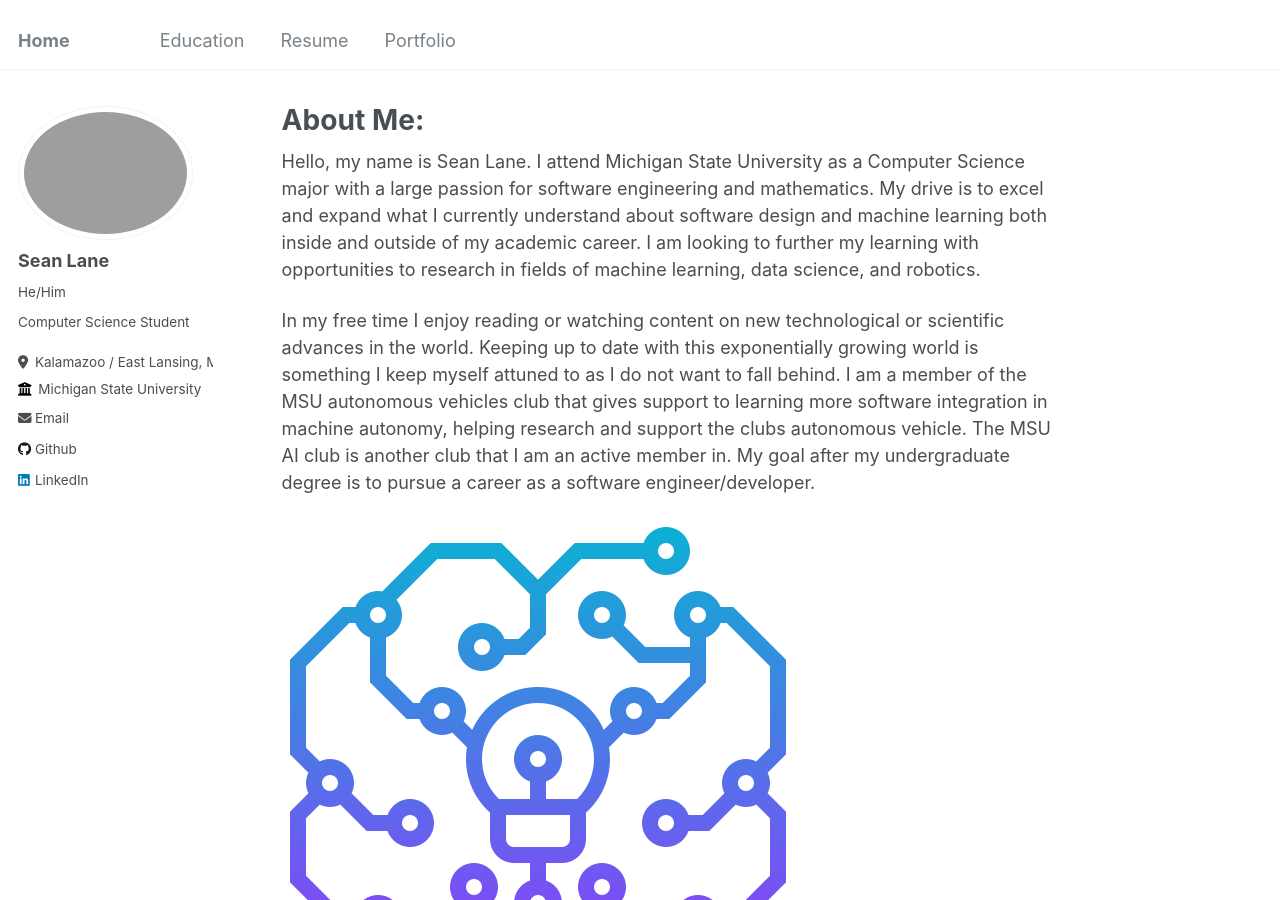
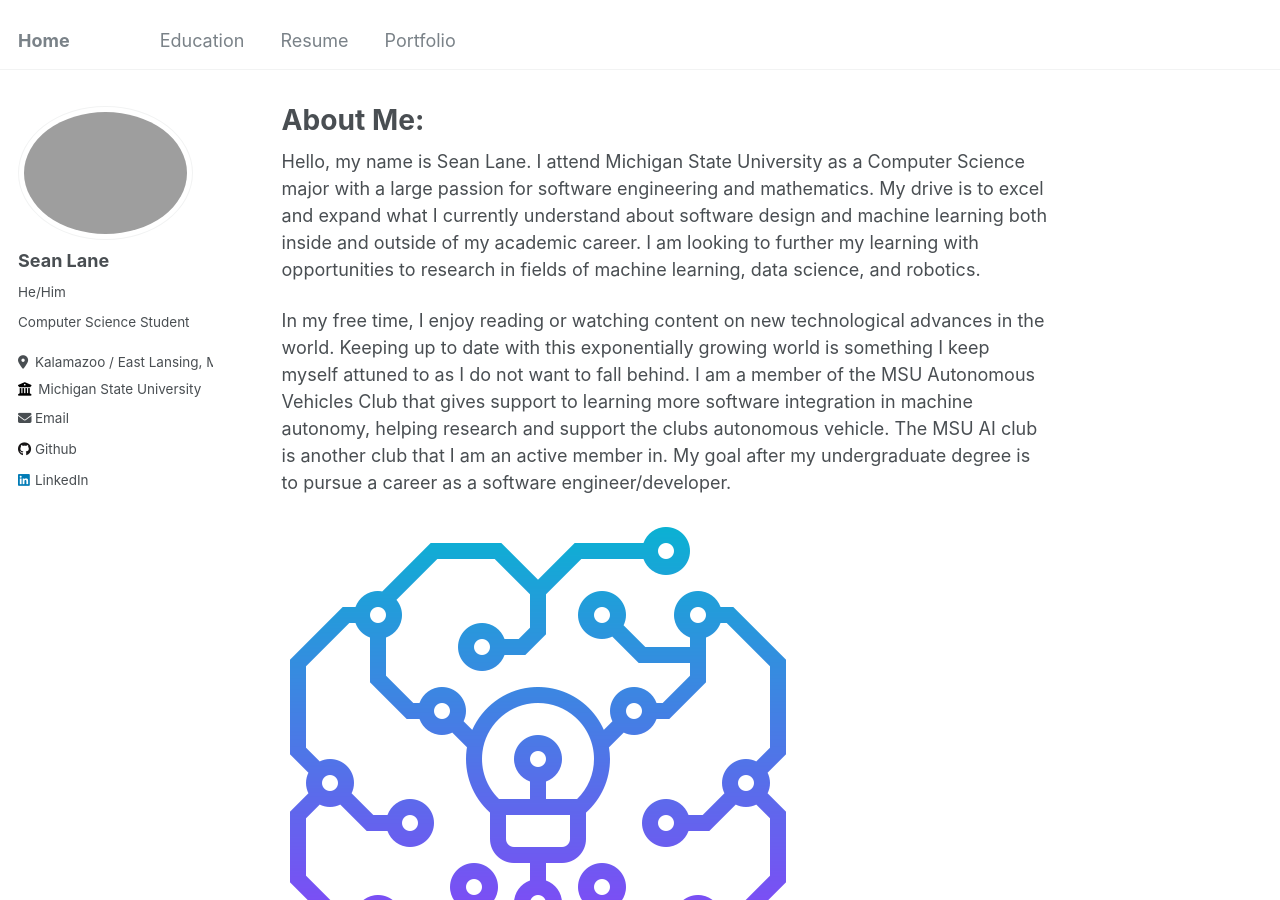
Before and after one commit to lanesean/lanesean.github.io, a Jekyll site: the page built from _pages/about.md, in a window 1280 px wide and 900 px high. Built offline with Jekyll 4.4.1, drawn with Linux system fonts in a browser that asks for light colours.

Commit message:
Fixing more grammatical errors

```diff
--- a/_pages/about.md
+++ b/_pages/about.md
@@ -9,7 +9,7 @@ redirect_from:
 
 Hello, my name is Sean Lane. I attend Michigan State University as a Computer Science major with a large passion for software engineering and mathematics. My drive is to excel and expand what I currently understand about software design and machine learning both inside and outside of my academic career. I am looking to further my learning with opportunities to research in fields of machine learning, data science, and robotics.
 
-In my free time I enjoy reading or watching content on new technological or scientific advances in the world. Keeping up to date with this exponentially growing world is something I keep myself attuned to as I do not want to fall behind. I am a member of the MSU autonomous vehicles club that gives support to learning more software integration in machine autonomy, helping research and support the clubs autonomous vehicle. The MSU AI club is another club that I am an active member in. My goal after my undergraduate degree is to pursue a career as a software engineer/developer.
+In my free time, I enjoy reading or watching content on new technological advances in the world. Keeping up to date with this exponentially growing world is something I keep myself attuned to as I do not want to fall behind. I am a member of the MSU Autonomous Vehicles Club that gives support to learning more software integration in machine autonomy, helping research and support the clubs autonomous vehicle. The MSU AI club is another club that I am an active member in. My goal after my undergraduate degree is to pursue a career as a software engineer/developer.
 
 
 !["alt picture"](../images/machine_learning.png)
--- a/_pages/teaching.html
+++ b/_pages/teaching.html
@@ -13,7 +13,7 @@ author_profile: true
       <li><strong>Clubs</strong>:
         <ul>
           <li>MSU AI Club</li>
-          <li>MSU Autonomous Vehicles club</li>
+          <li>MSU Autonomous Vehicles Club</li>
         </ul>
       <li><strong>Interests</strong>:
         <ul>
```
